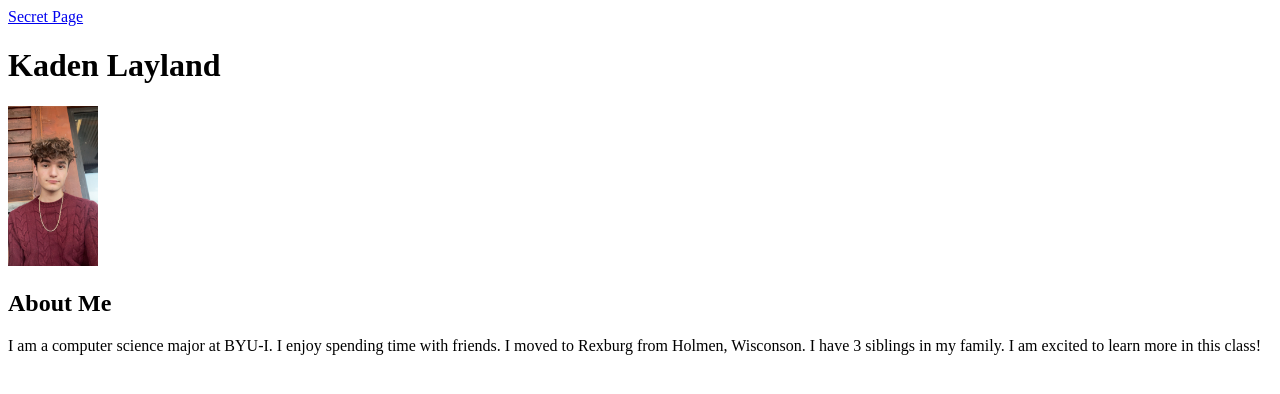
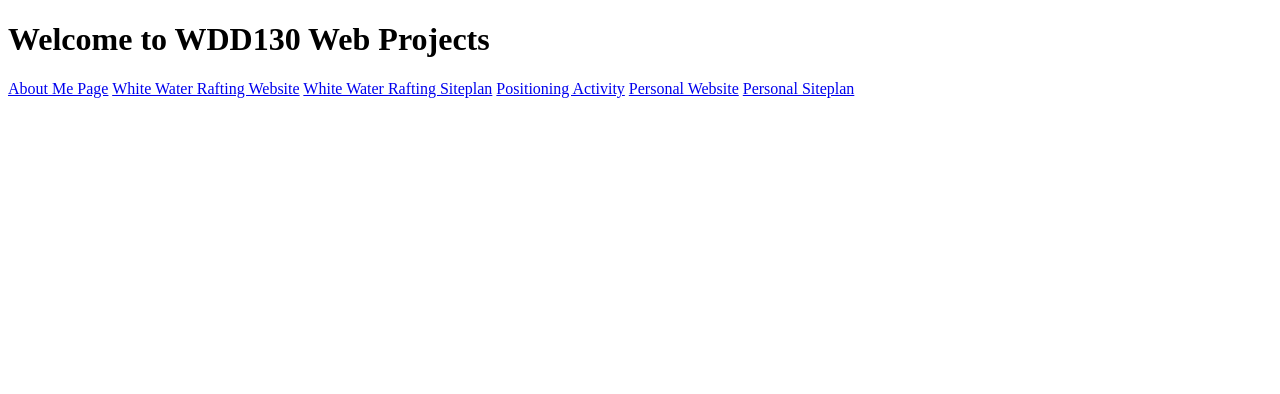
Before and after one commit to JoobZefty/wdd130, a plain HTML site: page index.html in a window 1280 px wide. Drawn offline with Linux system fonts and the light colour scheme.

Commit message:
clean up

```diff
--- a/index.html
+++ b/index.html
@@ -1,20 +1,18 @@
 <!DOCTYPE html>
+<html>
+    <body>
 
-<html>
-    <head>
-        <title>WDD | Home</title>
-        <nav>
-            <a href="secret.html">Secret Page</a>
-        </nav>
-    </head>
+        <h1>Welcome to WDD130 Web Projects</h1>
+    <nav>
+        <a href="aboutme/index.html">About Me Page</a>
+        <a href="wwr/index.html">White Water Rafting Website</a>
+        <a href="wwr/site-plan-rafting.html">White Water Rafting Siteplan</a>
+        <a href="positioning.html">Positioning Activity</a>
+        <a href="#">Personal Website</a>
+        <a href="#">Personal Siteplan</a>
+    </nav>
 
-    <body>
-        <h1>Kaden Layland</h1>
-        <img src="kaden.jpg" width=90 height=160 alt="Picture of Kaden Layland">
-        <h2>About Me</h2>
-        <p>I am a computer science major at BYU-I. I enjoy spending time with friends.
-             I moved to Rexburg from Holmen, Wisconson. I have 3 siblings in my family.
-             I am excited to learn more in this class!
-        </p>
     </body>
+
+
 </html>
```
Also changed, not shown: aboutme/index.html (added, +20 -0 lines), aboutme/kaden.JPG (renamed from kaden.JPG), aboutme/secret.html (renamed from secret.html).
